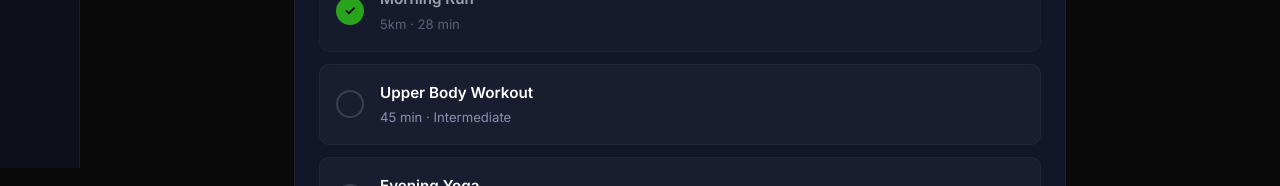
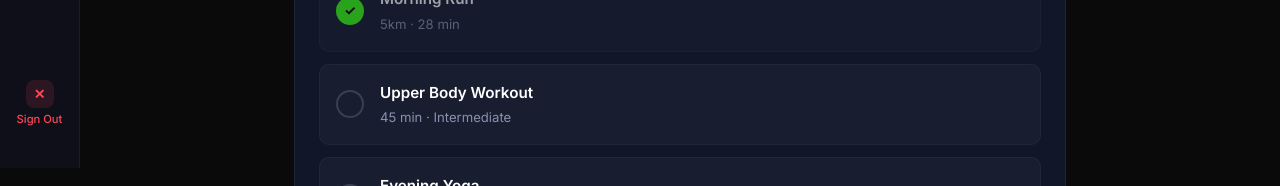
Before and after one commit to mannoubim26/web_project_react, a React (Vite) app: page / in a window 1280 px wide. Both pictures are taken after typing "name@example.com", "Sample123" into the empty fields and a click on the button "Sign In". Shown: the part 632-818 px from the top of the page. Built offline with nearby package versions, Linux system fonts and the light colour scheme.

Commit message:
add sign out to nav bar

```diff
--- a/src/components/BottomNav/BottomNav.css
+++ b/src/components/BottomNav/BottomNav.css
@@ -53,6 +53,19 @@
     font-weight: 500;
 }
 
+.bottom-nav__spacer {
+    flex: 1;
+}
+
+.bottom-nav__item--signout {
+    color: #ff4757;
+    margin-bottom: 8px;
+}
+
+.bottom-nav__item--signout .bottom-nav__icon {
+    background: rgba(255, 71, 87, 0.12);
+}
+
 @media (max-width: 480px) {
     .bottom-nav {
         width: 60px;
--- a/src/components/BottomNav/BottomNav.jsx
+++ b/src/components/BottomNav/BottomNav.jsx
@@ -33,6 +33,15 @@ function BottomNav() {
                     </button>
                 );
             })}
+            <div className="bottom-nav__spacer" />
+            <button
+                className="bottom-nav__item bottom-nav__item--signout"
+                onClick={() => navigate(ROUTES.LOGIN)}
+                id="nav-signout"
+            >
+                <span className="bottom-nav__icon">✕</span>
+                <span className="bottom-nav__label">{t('nav.signOut')}</span>
+            </button>
         </nav>
     );
 }
--- a/src/languages/en.json
+++ b/src/languages/en.json
@@ -81,7 +81,8 @@
     "exercises": "Exercises",
     "progress": "Progress",
     "profile": "Profile",
-    "about": "About"
+    "about": "About",
+    "signOut": "Sign Out"
   },
   "weeklyPlan": {
     "monday": "Monday",
--- a/src/languages/es.json
+++ b/src/languages/es.json
@@ -81,7 +81,8 @@
         "exercises": "Ejercicios",
         "progress": "Progreso",
         "profile": "Perfil",
-        "about": "Acerca"
+        "about": "Acerca",
+        "signOut": "Salir"
     },
     "weeklyPlan": {
         "monday": "Lunes",
--- a/src/languages/fr.json
+++ b/src/languages/fr.json
@@ -81,7 +81,8 @@
         "exercises": "Exercices",
         "progress": "Progrès",
         "profile": "Profil",
-        "about": "À propos"
+        "about": "À propos",
+        "signOut": "Déconnexion"
     },
     "weeklyPlan": {
         "monday": "Lundi",
--- a/src/languages/it.json
+++ b/src/languages/it.json
@@ -81,7 +81,8 @@
         "exercises": "Esercizi",
         "progress": "Progressi",
         "profile": "Profilo",
-        "about": "Info"
+        "about": "Info",
+        "signOut": "Esci"
     },
     "weeklyPlan": {
         "monday": "Lunedì",
```
